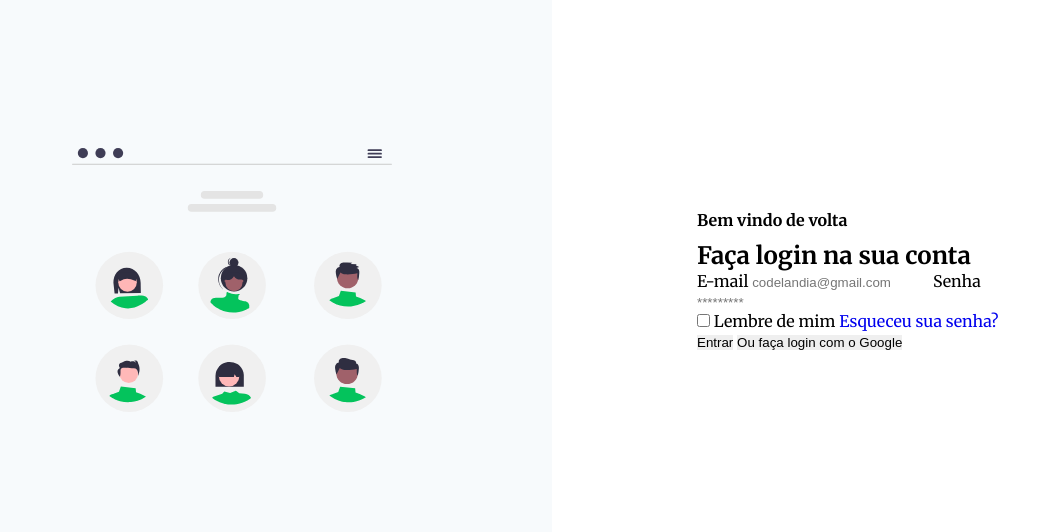
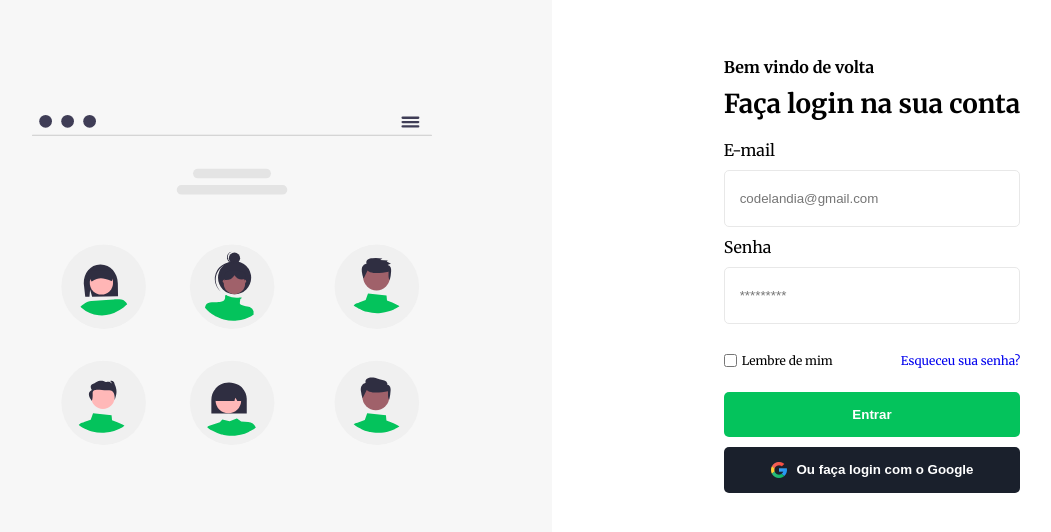
Before and after one commit to feliiperiz/codelandia, a plain HTML site: page desafio-4/index.html in a window 1280 px wide. Shown: the part 120-652 px from the top of the page, without its empty margins (88-1139 px from the left). Drawn offline with Linux system fonts and the light colour scheme.

Commit message:
Desafio 4

```diff
--- a/desafio-4/css/reset.css
+++ /dev/null
@@ -1,22 +0,0 @@
-/*Reset*/
-* {
-  margin: 0;
-  padding: 0;
-  box-sizing: border-box;
-}
-body {
-  font-family: "Merriweather", sans-serif;
-}
-
-a {
-  text-decoration: none;
-}
-
-button,
-input {
-  border: 0;
-}
-button:focus,
-input:focus {
-  border: 0;
-}
--- a/desafio-4/css/style.css
+++ b/desafio-4/css/style.css
@@ -1,39 +1,104 @@
-@import "./reset.css";
+/*Reset*/
+* {
+  margin: 0;
+  padding: 0;
+  box-sizing: border-box;
+}
+body {
+  width: 100%;
+  font-family: "Merriweather", sans-serif;
+}
 
 .container {
-  display: flex;
-  width: 100%;
+  display: grid;
+  grid-template-columns: 50% 50%;
+  align-items: center;
   height: 100vh;
-  justify-content: center;
-  align-items: center;
 }
 
-.hero {
-  display: flex;
-  justify-content: center;
-  align-items: center;
-  width: 50%;
-  height: 100%;
-  background: #f7fafc;
-}
-
-.hero img {
-  width: 50%;
-}
-
+.hero,
 .login {
   display: flex;
   justify-content: center;
   align-items: center;
-  flex-direction: column;
-  width: 50%;
+  height: 100vh;
 }
 
-.login-content {
-  max-width: 350px;
+.hero {
+  background-color: #f7f7f7;
+}
+
+.hero img {
+  display: block;
+  max-width: 400px;
 }
 
 .login-title {
   font-size: 16px;
   margin-bottom: 10px;
 }
+
+.login-subtitle {
+  font-size: 26px;
+  margin-bottom: 20px;
+}
+
+.forget {
+  display: grid;
+  grid-template-columns: auto 1fr 1fr;
+  gap: 5px;
+  align-items: center;
+  font-size: 12px;
+  margin: 20px 0 15px 0;
+}
+
+.forget a {
+  text-decoration: none;
+  justify-self: end;
+}
+
+.acesso input {
+  display: block;
+  border: 1px solid #e8e8e8;
+  border-radius: 5px;
+  padding: 20px 15px;
+  width: 100%;
+  margin: 10px 0;
+}
+
+.btn-entrar,
+.btn-google {
+  color: #fff;
+  border: 0;
+  border-radius: 5px;
+  width: 100%;
+  padding: 15px;
+  font-weight: 600;
+  margin-bottom: 10px;
+}
+
+.btn-entrar {
+  background: #04c35c;
+}
+
+.btn-entrar:hover {
+  background: #04c24f;
+}
+
+.btn-google {
+  display: flex;
+  justify-content: center;
+  gap: 10px;
+  background: #1a202c;
+}
+
+.btn-google:hover {
+  background: #0a202f;
+}
+
+.btn-google::before {
+  content: "";
+  width: 16px;
+  height: 16px;
+  background-image: url("../image/google.png");
+}
--- a/desafio-4/index.html
+++ b/desafio-4/index.html
@@ -1,5 +1,5 @@
 <!DOCTYPE html>
-<html lang="en">
+<html lang="pt-br">
 
 <head>
   <meta charset="UTF-8">
@@ -15,7 +15,7 @@
 <body>
   <main class="container">
     <section class="hero">
-      <img src="./image/image.svg" alt="">
+      <img src="./image/image.svg" alt="Imagem do Time">
     </section>
     <section class="login">
       <div class="login-content">
```
Also changed, not shown: desafio-4/image/google.png (added).
